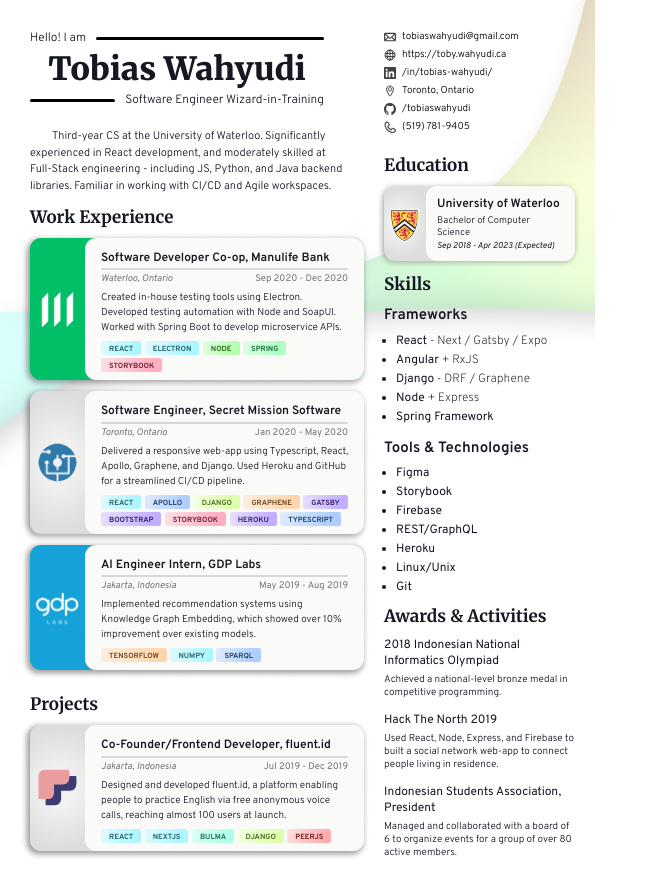
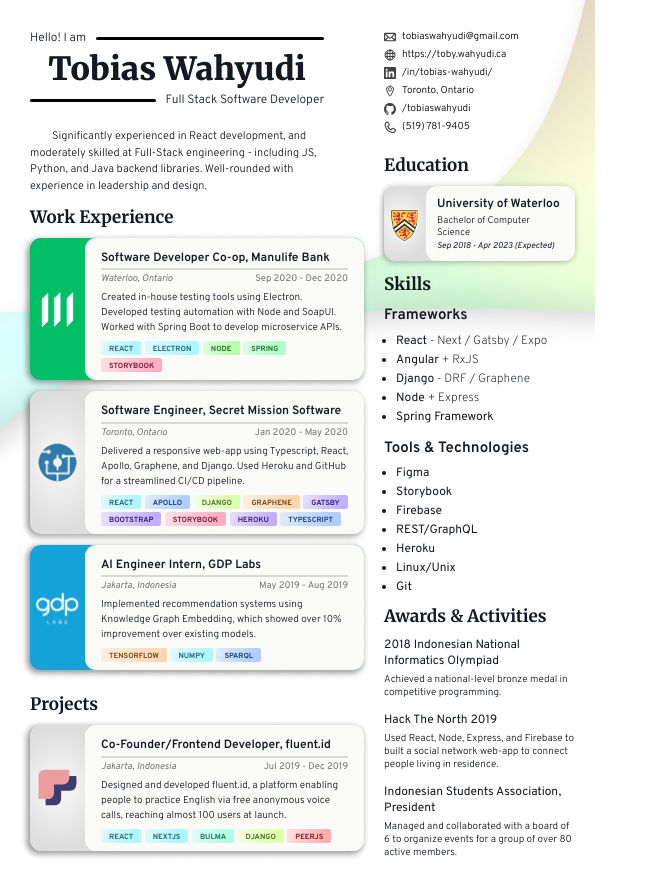
Before and after one commit to tobiaswahyudi/resume, a React (Create React App) app: page / in a window 1280 px wide. Shown: the whole page, without its empty margins (0-658 px from the left). Built offline with nearby package versions, Linux system fonts and the light colour scheme.

Commit message:
Summary & title copywriting

```diff
--- a/src/Resume.tsx
+++ b/src/Resume.tsx
@@ -14,7 +14,7 @@
         <div className="left-column">
           <Title />
           <p id="summary">
-            Third-year CS at the University of Waterloo. Significantly experienced in React development, and moderately skilled at Full-Stack engineering - including JS, Python, and Java backend libraries. Familiar in working with CI/CD and Agile workspaces.
+            Significantly experienced in React development, and moderately skilled at Full-Stack engineering - including JS, Python, and Java backend libraries. Well-rounded with experience in leadership and design.
           </p>
         </div>
         <div className="right-column">
--- a/src/Title.tsx
+++ b/src/Title.tsx
@@ -16,7 +16,7 @@
       <div className="title-caption">
         <div className="line" />
         <span id="title-text-bottom">
-          Software Engineer Wizard-in-Training
+          Full Stack Software Developer
         </span>
       </div>
     </div>
```
